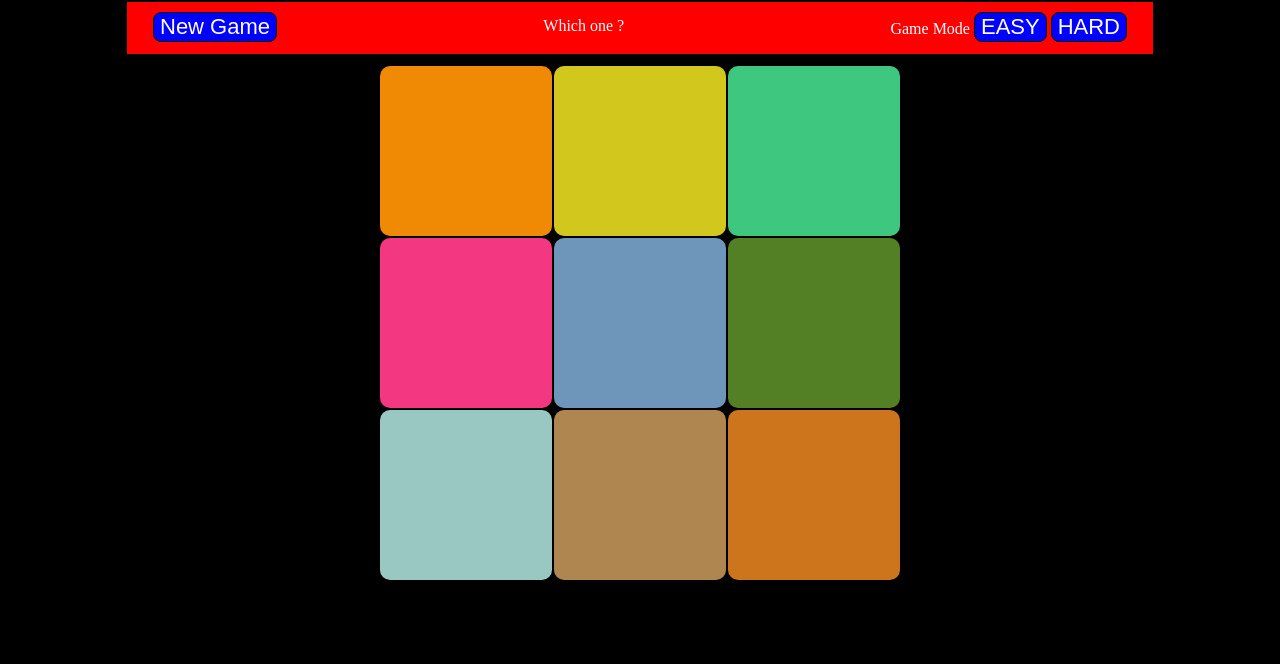
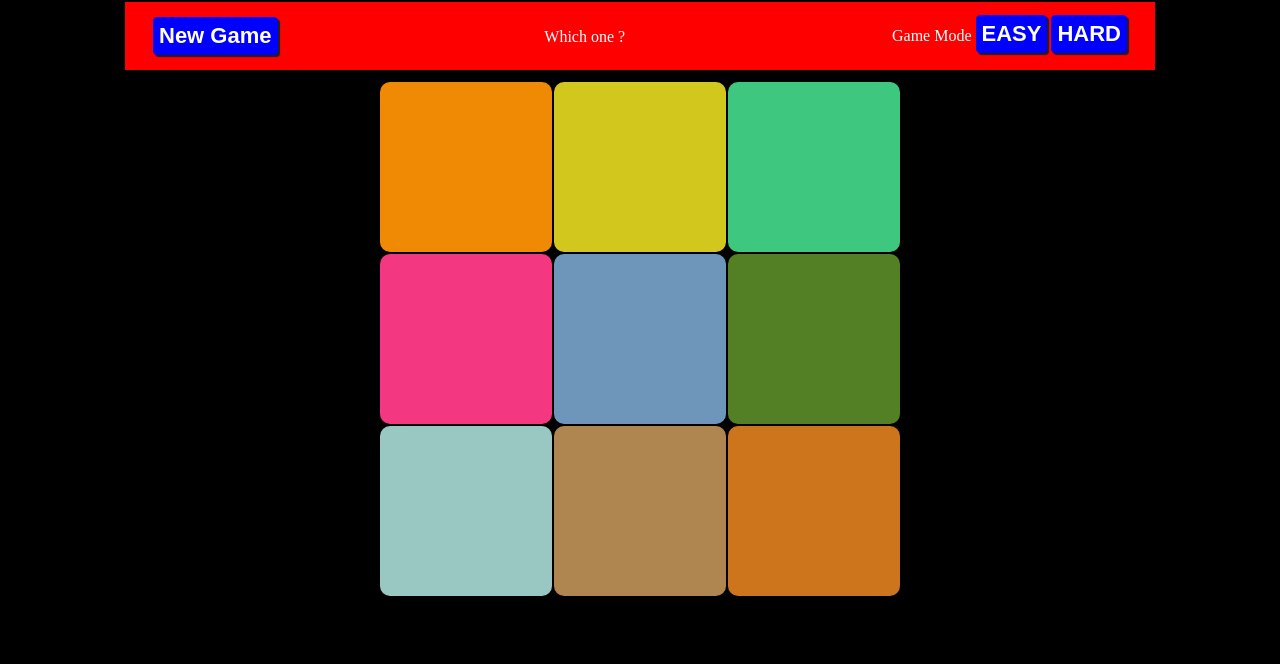
Before and after one commit to baspavlou/Colour-Guess-Game, a plain HTML site: page index.html in a window 1280 px wide. Shown: the part 136-800 px from the top of the page. Drawn offline with Linux system fonts and the light colour scheme.

Commit message:
Tweaked buttons

```diff
--- a/style.css
+++ b/style.css
@@ -31,18 +31,19 @@ td{
 	width:80%;
 	background-color:red;
 	margin:0 auto 10px auto;
-	padding:1px;
+	padding:3px 3px 15px 3px;
 	text-align:center;
 }
 #menu p{
 	position:relative;
-	bottom:2px;
+
 }
 #newgame{
 	float:left;
 	margin-left:25px;
 	position:relative;
-	bottom:5px;
+	bottom:4px;
+
 }
 #newgame:hover{
 	cursor:pointer;
@@ -52,18 +53,32 @@ td{
 	float:right;
 	margin-right:25px;
 	position:relative;
-	bottom:5px;
+	bottom:6px;
 }
 #score{
-
+	position: relative;
+	top:7px;
 }
 button{
 	background-color:blue;
 	font-size:22px;
 	font-family:sans-serif;
+	font-weight:bold;
 	color:white;
-	border:1px solid black;
-	border-radius:8px;
+	border:1px solid blue;
+	border-radius:4px;
+	padding:5px;
+	box-shadow: 2px 2px 1px rgb(28, 30, 33);
+	position:relative;
 
 
 }
+button:focus{
+	outline:0;
+}
+button:active{
+	top:2px;
+	left:2px;
+	box-shadow:0px 0px ;
+
+}
```
